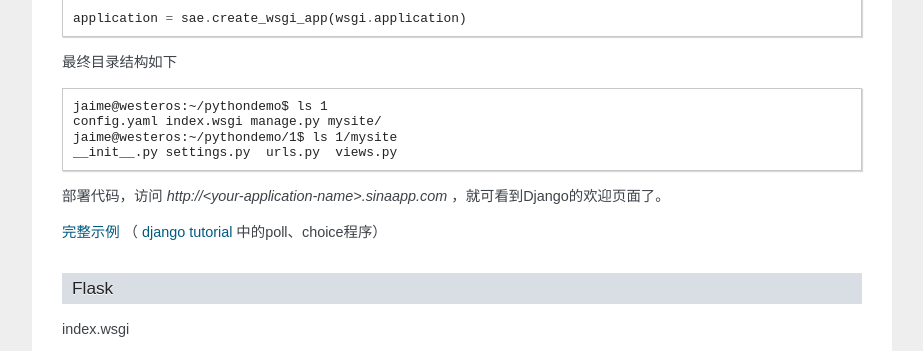
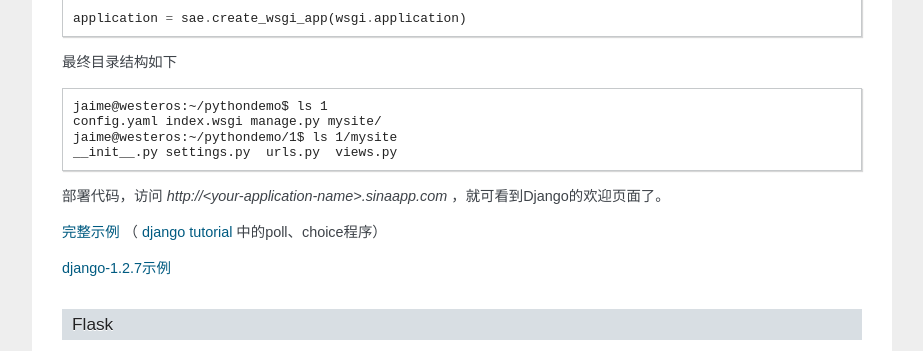
Before and after one commit to sinacloud/sae-python-dev-guide, a Sphinx documentation site: the page built from docs/quickstart.rst, in a window 1280 px wide and 900 px high, scrolled down 1850 px, cut to the strip 0-351 px from the top of the window. Shown: the whole strip, without its empty margins (198-1121 px from the left). Built offline with Sphinx 7.4.7, drawn with Linux system fonts in a browser that asks for light colours.

Commit message:
Add a link to django-1.2.7 example

```diff
--- a/docs/quickstart.rst
+++ b/docs/quickstart.rst
@@ -107,6 +107,10 @@ Django
 .. _django tutorial: https://docs.djangoproject.com/en/1.4/intro/tutorial01/
 .. _完整示例: https://github.com/SAEPython/saepythondevguide/tree/master/examples/django/1.4
 
+`django-1.2.7示例`_
+
+.. _django-1.2.7示例: https://github.com/SAEPython/saepythondevguide/tree/master/examples/django/1.2.7
+
 Flask
 ~~~~~~~~~~
 
```
